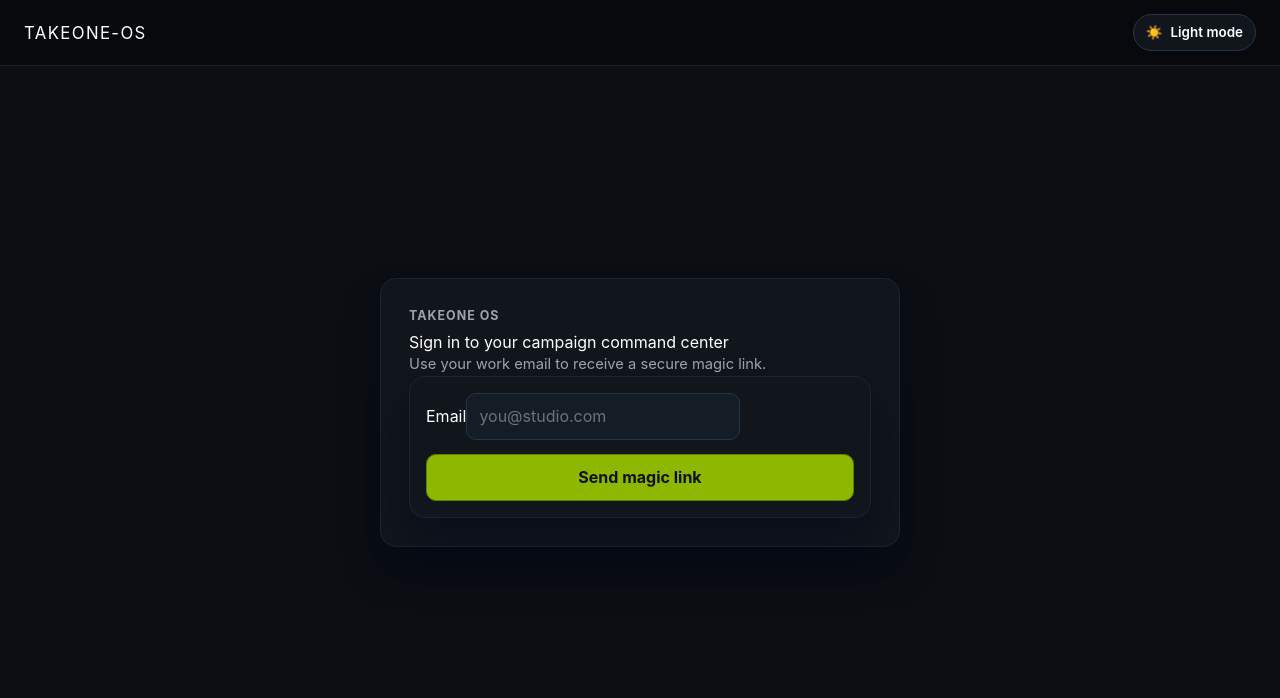
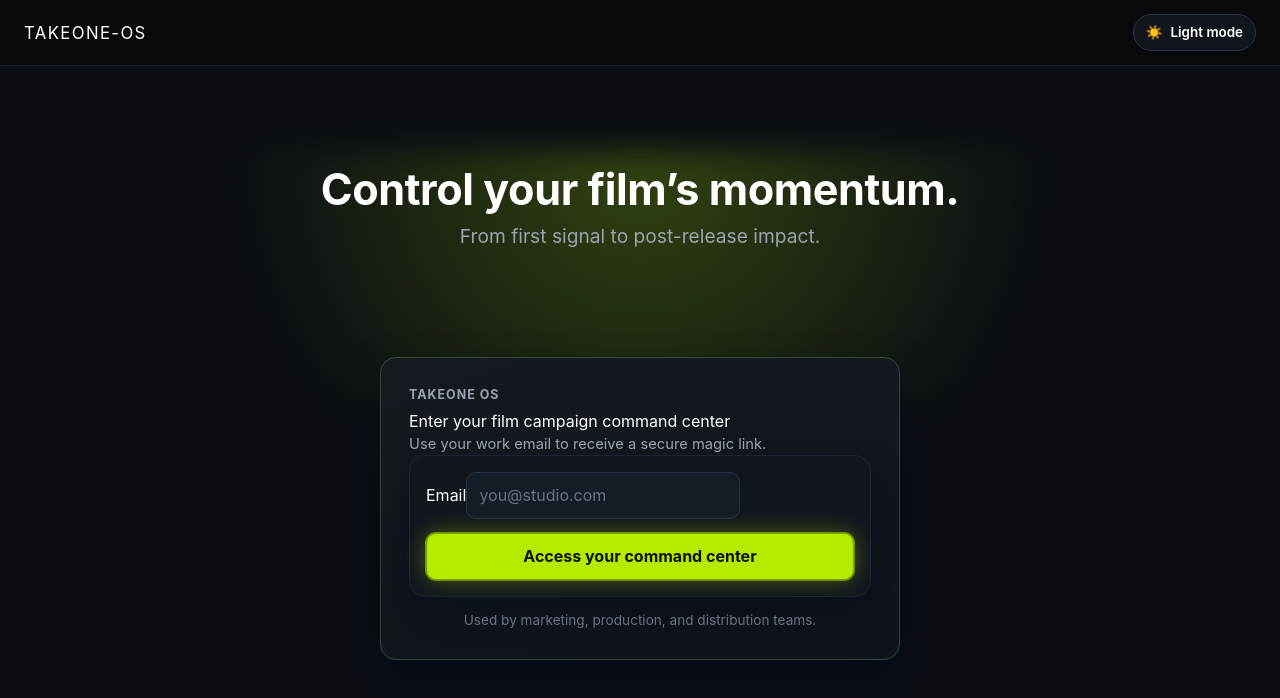
Before and after one commit to SpearKnight6/TakeOne-OS, a Next.js app: page /login in a window 1280 px wide. Shown: the top 698 px of the page. Built offline with nearby package versions, Linux system fonts and the light colour scheme; no server answers.

Commit message:
Polish login page hierarchy and premium visual tone

```diff
--- a/app/globals.css
+++ b/app/globals.css
@@ -337,11 +337,49 @@ button:hover {
   display: grid;
   place-items: center;
   min-height: calc(100vh - 180px);
+  position: relative;
+  overflow: hidden;
+  padding: 18px 0;
+  gap: 18px;
+}
+
+.auth-shell::before {
+  content: '';
+  position: absolute;
+  inset: 8% 10% auto;
+  height: 260px;
+  background: radial-gradient(circle at top, color-mix(in oklab, var(--accent), transparent 78%), transparent 72%);
+  pointer-events: none;
+  filter: blur(14px);
+}
+
+.auth-intro {
+  width: min(640px, 100%);
+  text-align: center;
+  z-index: 1;
+}
+
+.auth-headline {
+  margin: 0;
+  font-size: clamp(1.8rem, 4.2vw, 2.7rem);
+  line-height: 1.15;
+  letter-spacing: -0.01em;
+  font-weight: 750;
+}
+
+.auth-subheadline {
+  margin: 8px 0 0;
+  color: var(--text-secondary);
+  font-size: clamp(1rem, 2.2vw, 1.2rem);
 }
 
 .auth-card {
   width: min(520px, 100%);
   padding: 28px;
+  z-index: 1;
+  border-color: color-mix(in oklab, var(--accent), var(--border) 82%);
+  background: linear-gradient(160deg, color-mix(in oklab, var(--surface), white 2%), color-mix(in oklab, var(--surface), black 4%));
+  box-shadow: 0 26px 48px rgba(2, 6, 23, 0.48);
 }
 
 .auth-eyebrow {
@@ -361,6 +399,36 @@ button:hover {
 .auth-error {
   color: #f87171;
   margin-top: 4px;
+}
+
+.auth-submit {
+  background: color-mix(in oklab, var(--accent), black 6%);
+  border-color: color-mix(in oklab, var(--accent), black 30%);
+  color: #081306;
+  box-shadow: 0 0 0 1px color-mix(in oklab, var(--accent), transparent 55%), 0 0 22px color-mix(in oklab, var(--accent), transparent 68%);
+}
+
+.auth-submit:hover {
+  filter: brightness(1.03);
+  box-shadow: 0 0 0 1px color-mix(in oklab, var(--accent), transparent 48%), 0 0 28px color-mix(in oklab, var(--accent), transparent 62%);
+}
+
+.auth-submit:focus-visible {
+  outline: 3px solid color-mix(in oklab, var(--accent), white 25%);
+  outline-offset: 2px;
+}
+
+.auth-submit:disabled {
+  opacity: 0.72;
+  cursor: progress;
+  box-shadow: none;
+}
+
+.auth-supporting-text {
+  margin: 14px 0 0;
+  color: var(--text-muted);
+  font-size: 0.85rem;
+  text-align: center;
 }
 
 .project-list-shell {
--- a/app/login/page.tsx
+++ b/app/login/page.tsx
@@ -42,9 +42,13 @@ export default function LoginPage() {
 
   return (
     <div className="auth-shell">
+      <div className="auth-intro">
+        <p className="auth-headline">Control your film&rsquo;s momentum.</p>
+        <p className="auth-subheadline">From first signal to post-release impact.</p>
+      </div>
       <section className="auth-card card">
         <p className="auth-eyebrow">TakeOne OS</p>
-        <h2>Sign in to your campaign command center</h2>
+        <h2>Enter your film campaign command center</h2>
         <p className="muted">Use your work email to receive a secure magic link.</p>
 
         <form className="form" onSubmit={onSubmit}>
@@ -59,8 +63,11 @@ export default function LoginPage() {
               required
             />
           </label>
-          <button type="submit" disabled={loading}>{loading ? 'Sending…' : 'Send magic link'}</button>
+          <button className="auth-submit" type="submit" disabled={loading}>
+            {loading ? 'Sending…' : 'Access your command center'}
+          </button>
         </form>
+        <p className="auth-supporting-text">Used by marketing, production, and distribution teams.</p>
 
         {message ? <p className="auth-success">{message}</p> : null}
         {error ? <p className="auth-error">{error}</p> : null}
```
